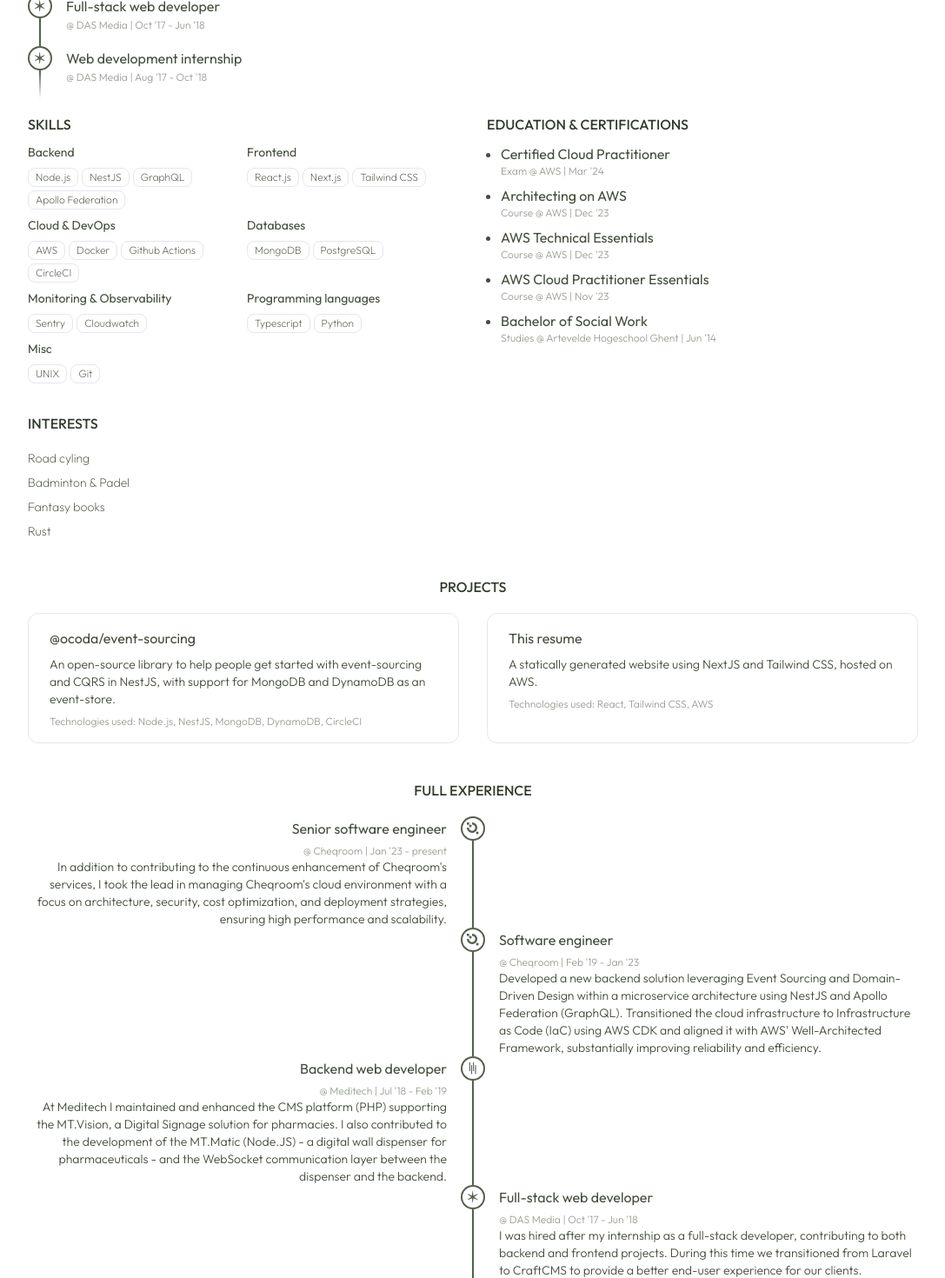
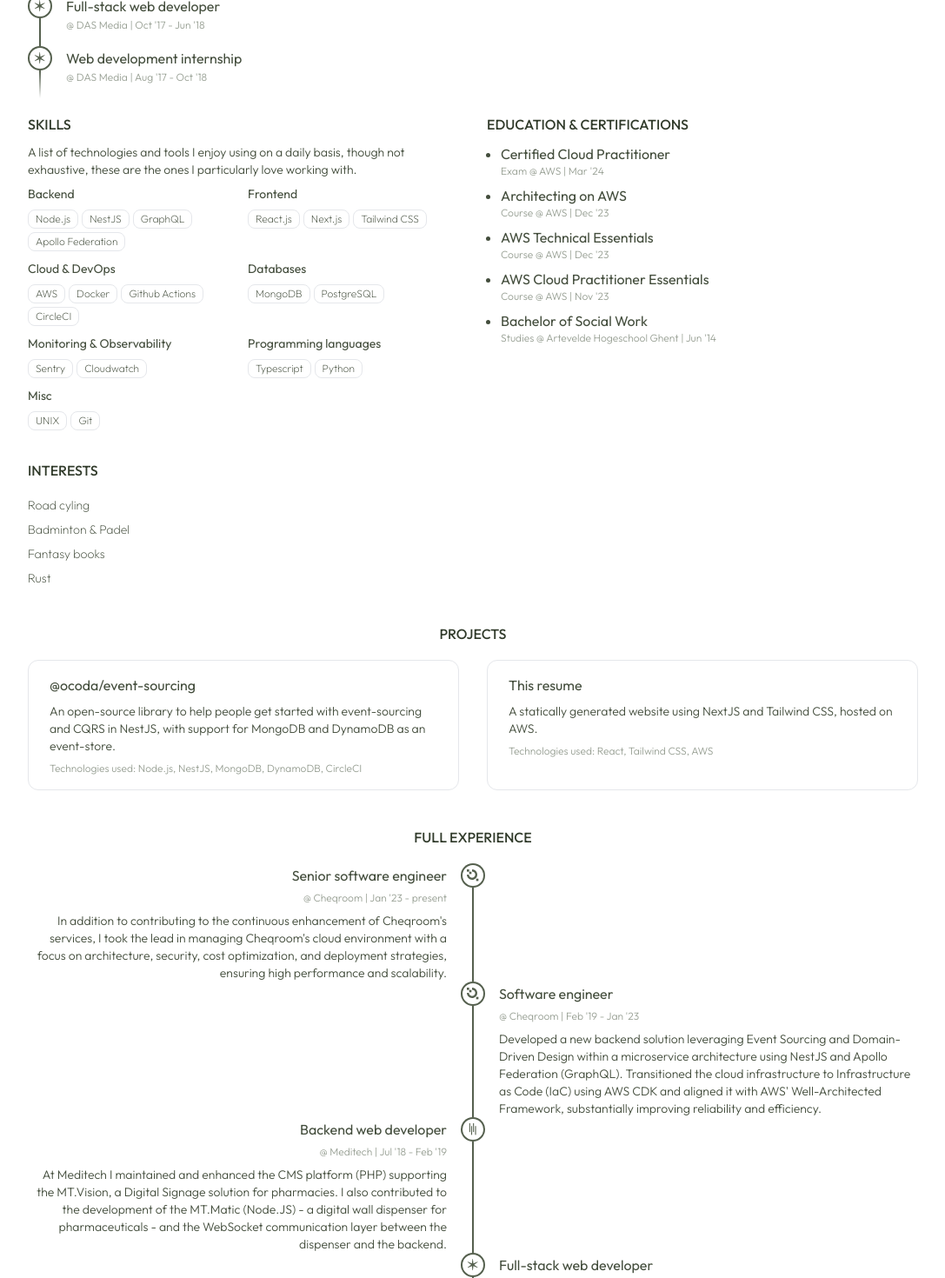
Before and after one commit to drieshooghe/about, a Next.js app: page / in a window 1280 px wide. Shown: the part 740-2210 px from the top of the page at 87% size, without its empty margins (96-1183 px from the left). Built offline with nearby package versions, Linux system fonts and the light colour scheme.

Commit message:
💄 update the ui

```diff
--- a/src/app/page.tsx
+++ b/src/app/page.tsx
@@ -63,19 +63,28 @@ export default function Home() {
 						<Timeline experience={experience} />
 					</section>
 					{/** Skills */}
-					<section className="order-3 md:order-2 grid auto-rows-min gap-y-2 break-inside-avoid print:order-2">
+					<section className="order-3 md:order-2 grid auto-rows-min gap-y-2 break-inside-avoid print:order-1">
 						<SectionTitle>{skills.title}</SectionTitle>
-						<div className="flex flex-wrap md:grid md:grid-cols-2 gap-2">
+						<Paragraph size="medium" weight="light">
+							{skills.description}
+						</Paragraph>
+						<div className="grid md:grid-cols-2 gap-2.5">
 							{skills.items.map(({ category, tools }) => {
 								return (
-									<div className="flex flex-col gap-2">
-										<Paragraph key={category} size="medium" weight="normal">
+									<div key={category} className="flex flex-col gap-2">
+										<Paragraph size="medium" weight="normal">
 											{category}
 										</Paragraph>
 										<ul className="flex flex-wrap gap-1">
 											{tools.map((tool) => (
 												<li key={tool.name}>
-													<Paragraph weight="extralight" size="small" className="py-0.5 px-2 rounded-lg border whitespace-nowrap">{tool.name}</Paragraph>
+													<Paragraph
+														weight="extralight"
+														size="small"
+														className="py-0.5 px-2 rounded-lg border whitespace-nowrap"
+													>
+														{tool.name}
+													</Paragraph>
 												</li>
 											))}
 										</ul>
@@ -83,10 +92,9 @@ export default function Home() {
 								);
 							})}
 						</div>
-
 					</section>
 					{/** Education & Certifications */}
-					<section className="order-4 grid auto-rows-min gap-y-2 break-inside-avoid print:order-1">
+					<section className="order-4 grid auto-rows-min gap-y-2 break-inside-avoid print:order-2">
 						<SectionTitle>{education.title}</SectionTitle>
 						<ul className="list-disc ml-4 marker:text-green-500">
 							{education.items.map((item) => (
--- a/src/components/timeline/timeline.tsx
+++ b/src/components/timeline/timeline.tsx
@@ -23,7 +23,7 @@ const Timeline: FC<Props> = ({ experience, variation = 'default' }) => {
 							@ {item.company} | {item.period}
 						</Paragraph>
 						{variation === 'full' && (
-							<Paragraph weight="light" size="medium">
+							<Paragraph weight="light" size="medium" className="mt-2">
 								{item.description}
 							</Paragraph>
 						)}
```
